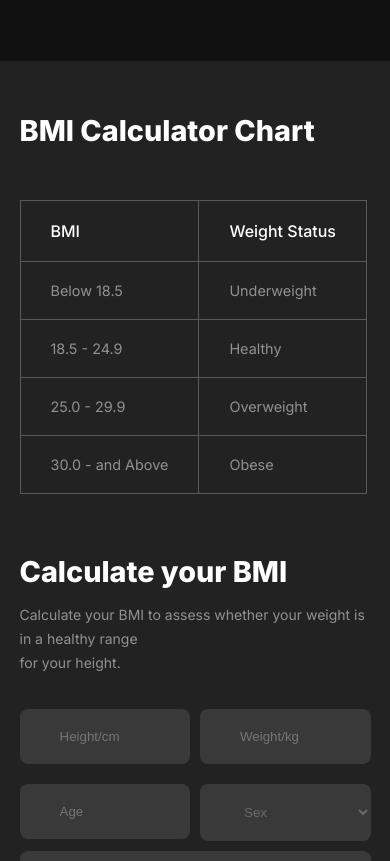
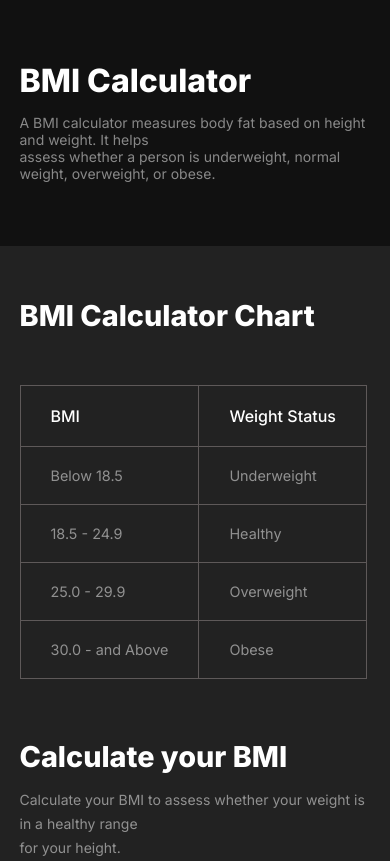
Before and after one commit to RakibHossen-Dev/assignment-2, a plain HTML site: page index.html in a window 390 px wide. Shown: the part 4135-4996 px from the top of the page. Drawn offline with Linux system fonts and the light colour scheme; a web font is replaced by a local one.

Commit message:
added bmi heading

```diff
--- a/index.html
+++ b/index.html
@@ -198,6 +198,15 @@
         </div>
       </section>
       <!--------------  BMI Calculator -------------->
+      <div class="container bmi-heading">
+        <h3>BMI Calculator</h3>
+        <p>
+          A BMI calculator measures body fat based on height and weight. It
+          helps <br />
+          assess whether a person is underweight, normal weight, overweight, or
+          obese.
+        </p>
+      </div>
       <section class="calculator-section">
         <div class="container calculator-content">
           <div class="calculator-content-child1">
--- a/style.css
+++ b/style.css
@@ -305,7 +305,15 @@ h5 {
   background-color: rgb(94, 94, 177);
 }
 /*  BMI Calculator style*/
-
+.bmi-heading {
+  text-align: center;
+}
+.bmi-heading h3 {
+  color: rgb(255, 255, 255);
+  font-size: 3rem;
+  font-weight: 800;
+  margin-bottom: 14px;
+}
 .calculator-section {
   background: rgb(34, 34, 34);
 }
@@ -643,6 +651,12 @@ select {
     flex-direction: column;
     gap: 2px;
   }
+  .bmi-heading {
+    text-align: start;
+  }
+  .bmi-heading h3 {
+    font-size: 2rem;
+  }
   .bmi-btn {
     width: 70%;
   }
```
